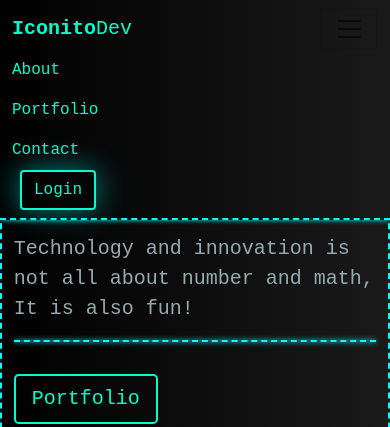
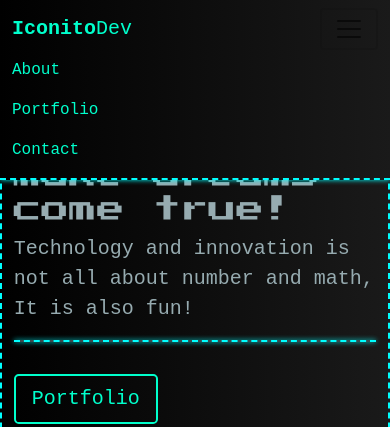
Before and after one commit to iconitodotcom/iconitodotcom, a Flask app: page / in a window 390 px wide, after a click that opens the changed part. Shown: the top 427 px of the page. Run offline with Flask 3, Linux system fonts and the light colour scheme.

Commit message:
#1 hide Login button for Mobile version, starting from mid size

```diff
--- a/iconitodev/templates/topnav.html
+++ b/iconitodev/templates/topnav.html
@@ -12,7 +12,7 @@
         <li class="nav-item"><a class="nav-link primary-txt-color" href="#about">About</a></li>
         <li class="nav-item"><a class="nav-link primary-txt-color" href="#portfolio">Portfolio</a></li>
         <li class="nav-item"><a class="nav-link primary-txt-color" href="#contact">Contact</a></li>
-        <li class="nav-item"><a class="btn btn-retro ms-2" href="#">Login</a></li>
+        <li class="nav-item"><a class="btn btn-retro ms-2 d-none d-lg-block" href="#">Login</a></li>
       </ul>
     </div>
   </div>
```
